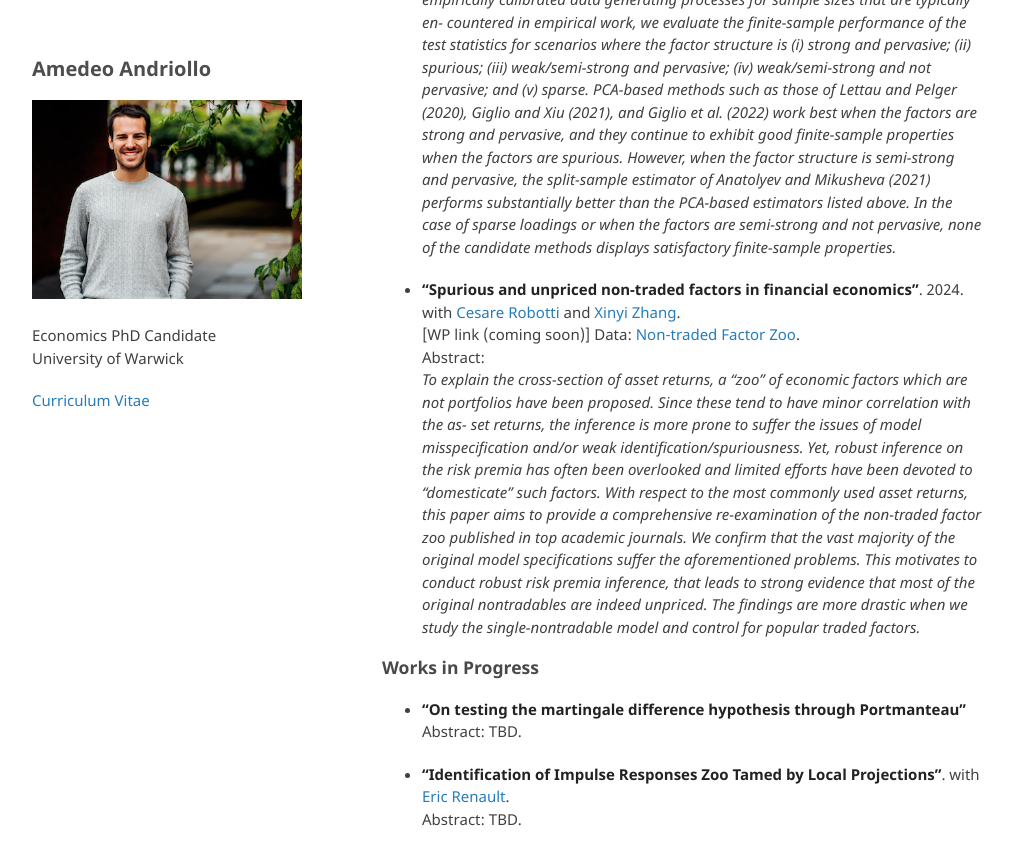
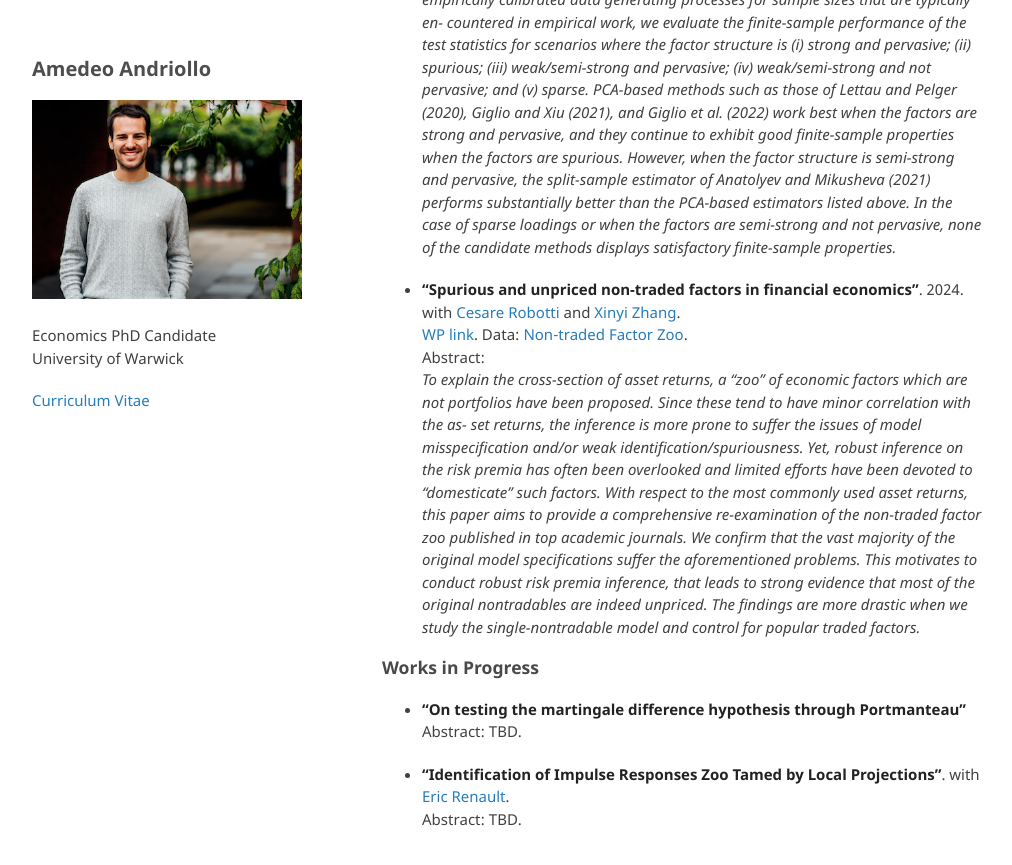
Before and after one commit to amandri/amandri.github.io, a Jekyll site: the page built from index.md, in a window 1280 px wide and 900 px high, scrolled down 613 px. Shown: the top 865 px of the window, without its empty margins (133-1145 px from the left). Built offline with Jekyll 4.4.1, drawn with Linux system fonts in a browser that asks for light colours; the repository's description, which GitHub fills in, is left out; our own code applies the rules of GitHub Pages for plain Markdown files.

Commit message:
Update index.md

```diff
--- a/index.md
+++ b/index.md
@@ -25,7 +25,8 @@ Abstract: \
 *We study the size and power properties of t-tests of parameter restrictions for newly- designed methods that aim at reliably estimating risk premia in linear asset pricing models when the cross-sectional dimension is large. By simulating a variety of empirically calibrated data generating processes for sample sizes that are typically en- countered in empirical work, we evaluate the finite-sample performance of the test statistics for scenarios where the factor structure is (i) strong and pervasive; (ii) spurious; (iii) weak/semi-strong and pervasive; (iv) weak/semi-strong and not pervasive; and (v) sparse. PCA-based methods such as those of Lettau and Pelger (2020), Giglio and Xiu (2021), and Giglio et al. (2022) work best when the factors are strong and pervasive, and they continue to exhibit good finite-sample properties when the factors are spurious. However, when the factor structure is semi-strong and pervasive, the split-sample estimator of Anatolyev and Mikusheva (2021) performs substantially better than the PCA-based estimators listed above. In the case of sparse loadings or when the factors are semi-strong and not pervasive, none of the candidate methods displays satisfactory finite-sample properties.*
 
 - **"Spurious and unpriced non-traded factors in financial economics"**. 2024. with [Cesare Robotti](https://www.cesarerobotti.com) and [Xinyi Zhang](https://warwick.ac.uk/fac/soc/wbs/subjects/finance/faculty1/phd_students/xinyi-zhang/). \
-[WP link (coming soon)] Data: [Non-traded Factor Zoo](https://www.dropbox.com/scl/fi/iy83j3wae7k4pp1k6gxa7/all_nontraded.xlsx?rlkey=8wl8ym9ygqgz91v4krchj03y3&dl=0). \
+[WP link](https://www.dropbox.com/scl/fi/y4v7zo8v3ihvq75hg401d/ARZ_draft.pdf?rlkey=46wed4q0h01sti0kxojmx4rzw&dl=0).
+ Data: [Non-traded Factor Zoo](https://www.dropbox.com/scl/fi/iy83j3wae7k4pp1k6gxa7/all_nontraded.xlsx?rlkey=8wl8ym9ygqgz91v4krchj03y3&dl=0). \
 Abstract: \
 *To explain the cross-section of asset returns, a “zoo” of economic factors which are not
 portfolios have been proposed. Since these tend to have minor correlation with the as-
```
